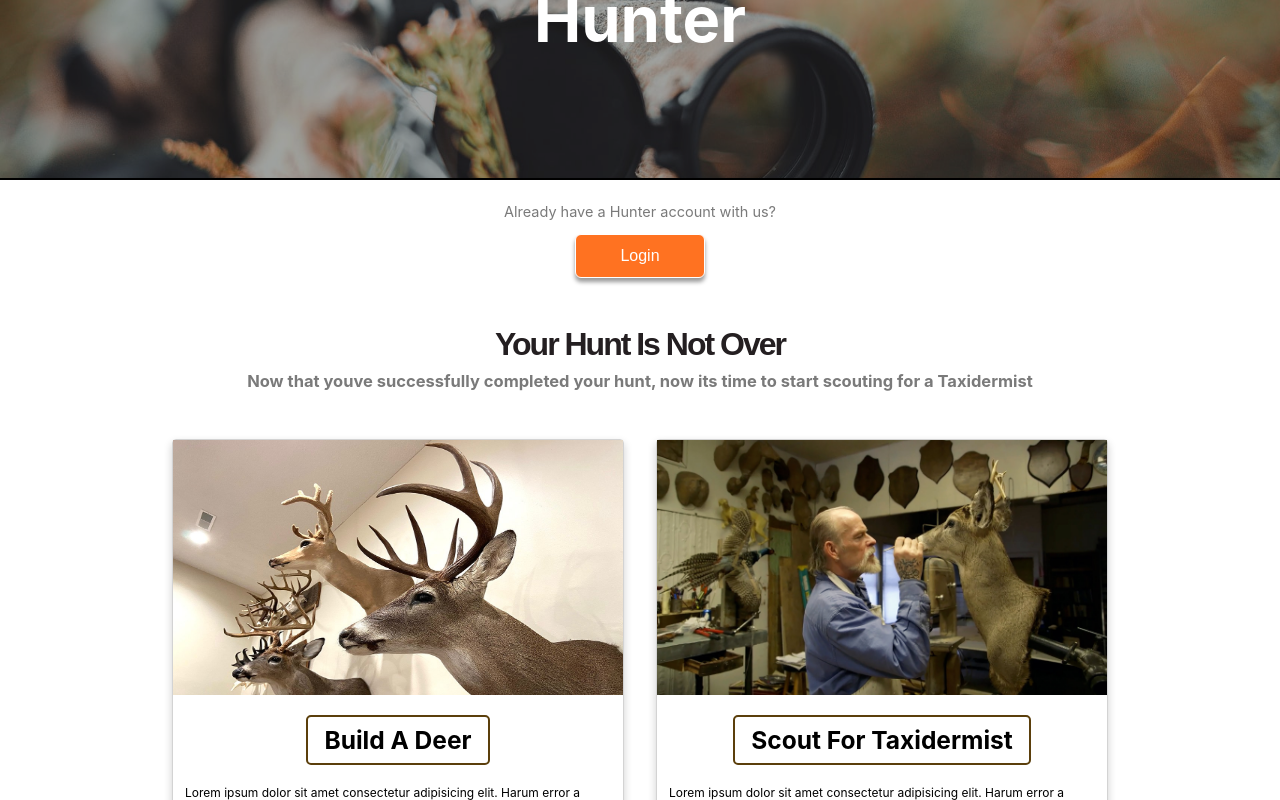
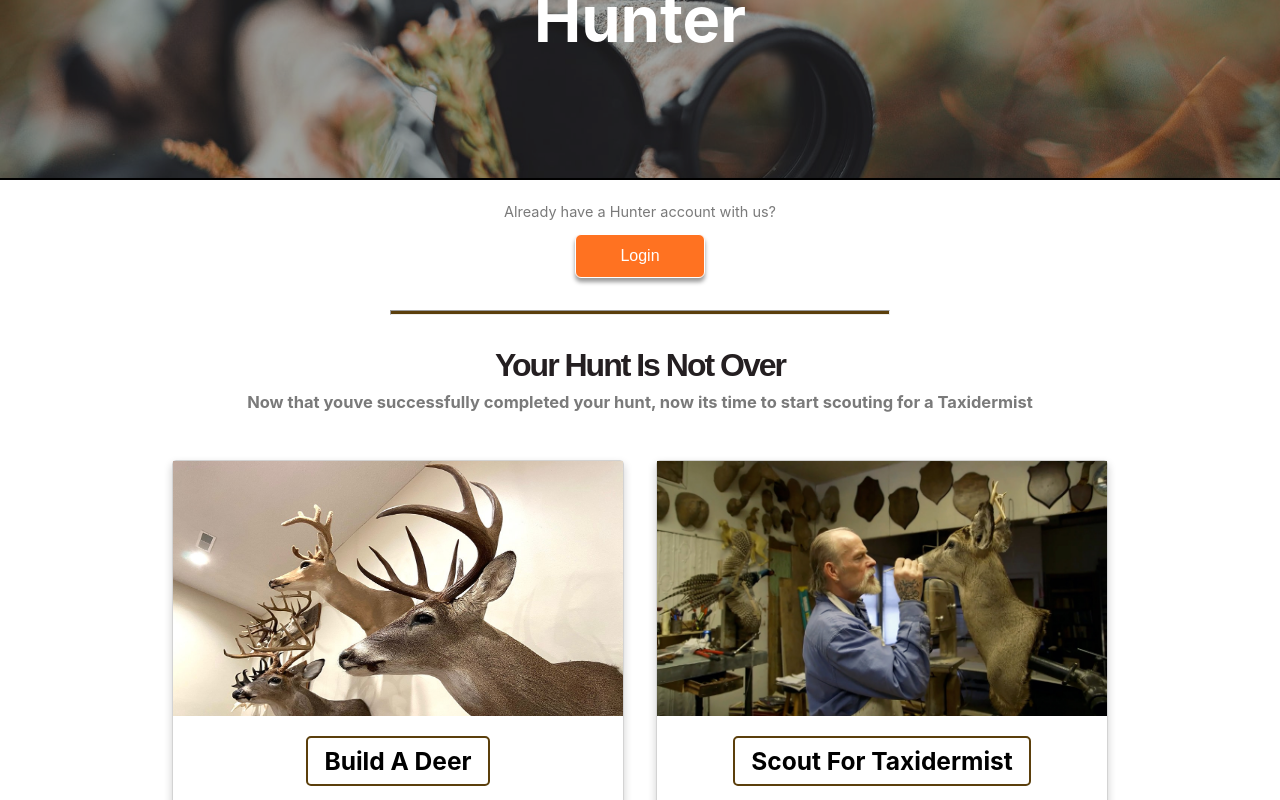
Before and after one commit to FrancisCalizo/ohio-taxidermy-supply, a Next.js app: page /hunter in a window 1280 px wide. Shown: the part 300-1100 px from the top of the page. Built offline with nearby package versions, Linux system fonts and the light colour scheme.

Commit message:
feat: Add hr to hunter page

```diff
--- a/pages/hunter/index.tsx
+++ b/pages/hunter/index.tsx
@@ -19,6 +19,8 @@ export default function Hunter() {
             <Button>Login</Button>
           </div>
         </div>
+
+        <Hr />
 
         <h2 className="section-title">Your Hunt Is Not Over</h2>
         <h2 className="section-description">
@@ -89,7 +91,7 @@ const Container = styled.div`
     text-align: center;
     font-size: 2rem;
     letter-spacing: -2px;
-    margin: 3rem auto 0.5rem;
+    margin: 0 auto 0.5rem;
   }
 
   .section-description {
@@ -109,6 +111,13 @@ const Container = styled.div`
       grid-column-gap: 2rem;
     }
   }
+`;
+
+const Hr = styled.hr`
+  max-width: 500px;
+  margin: 2rem auto;
+  height: 5px;
+  background: ${({ theme }) => theme.colors.brown};
 `;
 
 const Button = styled.button<{ isSubmitting?: boolean }>`
```
